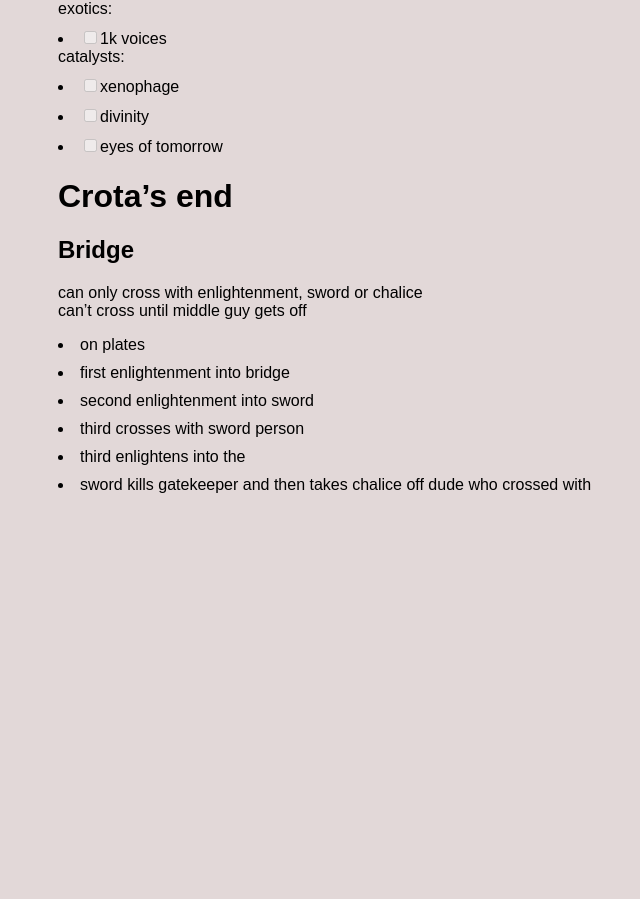
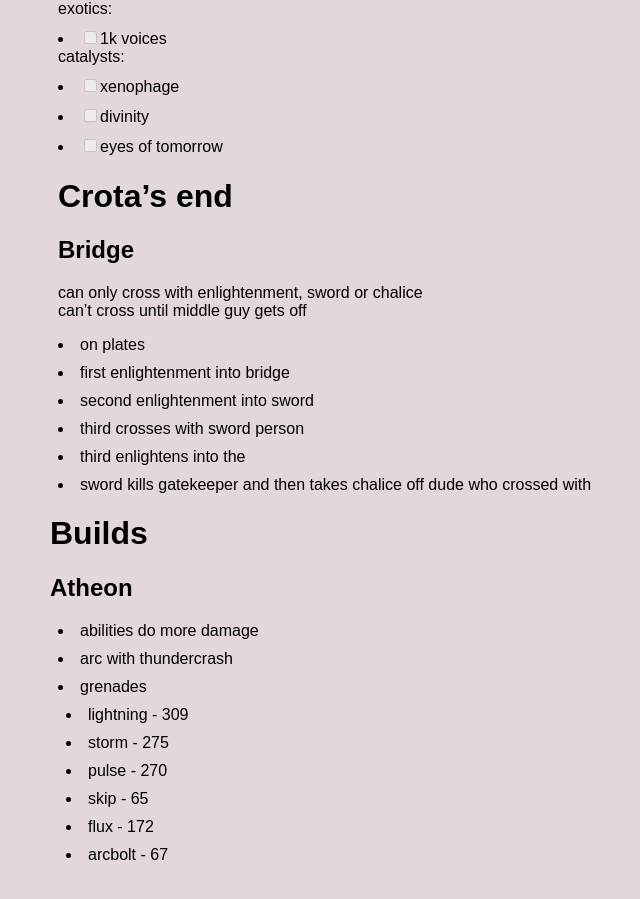
Before and after one commit to jsbaasi/jsbaasi.github.io, a Jekyll site: the page built from _posts/2026-07-02-destiny-projects.md, in a window 1280 px wide and 900 px high, scrolled down 1411 px. Shown: the whole window, without its empty margins (63-703 px from the left). Built offline with Jekyll 4.4.1, drawn with Linux system fonts in a browser that asks for light colours; before the commit the page ends 1941 px from its top, so only the background shows below that.

Commit message:
vault backup: 2026-07-05 17:09:47

```diff
--- a/_posts/2026-07-02-destiny-projects.md
+++ b/_posts/2026-07-02-destiny-projects.md
@@ -61,3 +61,15 @@
 - third crosses with sword person
 - third enlightens into the
 - sword kills gatekeeper and then takes chalice off dude who crossed with
+
+# Builds
+## Atheon
+- abilities do more damage
+- arc with thundercrash
+- grenades
+	- lightning - 309
+	- storm - 275
+	- pulse - 270
+	- skip - 65
+	- flux - 172
+	- arcbolt - 67
```
